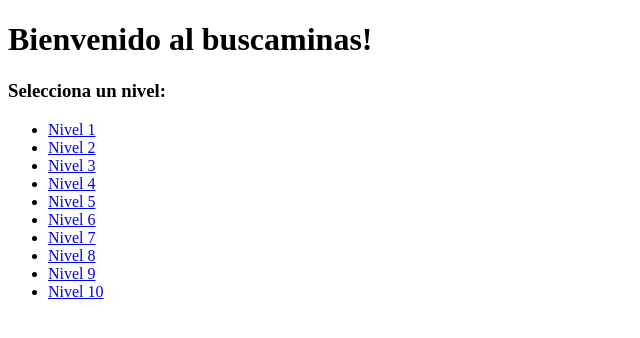
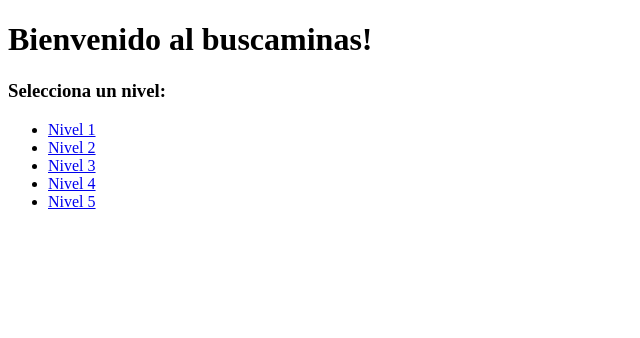
Before and after one commit to hergarcia/Minesweeper, a Flask app: page / in a window 1280 px wide. Shown: the top 338 px of the page, without its empty margins (0-640 px from the left). Run offline with Flask 2, Linux system fonts and the light colour scheme.

Commit message:
Mejoras 1 y 2 implementadas

```diff
--- a/templates/index.html
+++ b/templates/index.html
@@ -13,11 +13,6 @@
     <li><a href="play/3" title="Jugar en nivel 3">Nivel 3</a></li>
     <li><a href="play/4" title="Jugar en nivel 4">Nivel 4</a></li>
     <li><a href="play/5" title="Jugar en nivel 5">Nivel 5</a></li>
-    <li><a href="play/6" title="Jugar en nivel 6">Nivel 6</a></li>
-    <li><a href="play/7" title="Jugar en nivel 7">Nivel 7</a></li>
-    <li><a href="play/8" title="Jugar en nivel 8">Nivel 8</a></li>
-    <li><a href="play/9" title="Jugar en nivel 9">Nivel 9</a></li>
-    <li><a href="play/10" title="Jugar en nivel 10">Nivel 10</a></li>
 </ul>
 
 </body>
```
Also changed, not shown: templates/play.html (+8 -2 lines).
